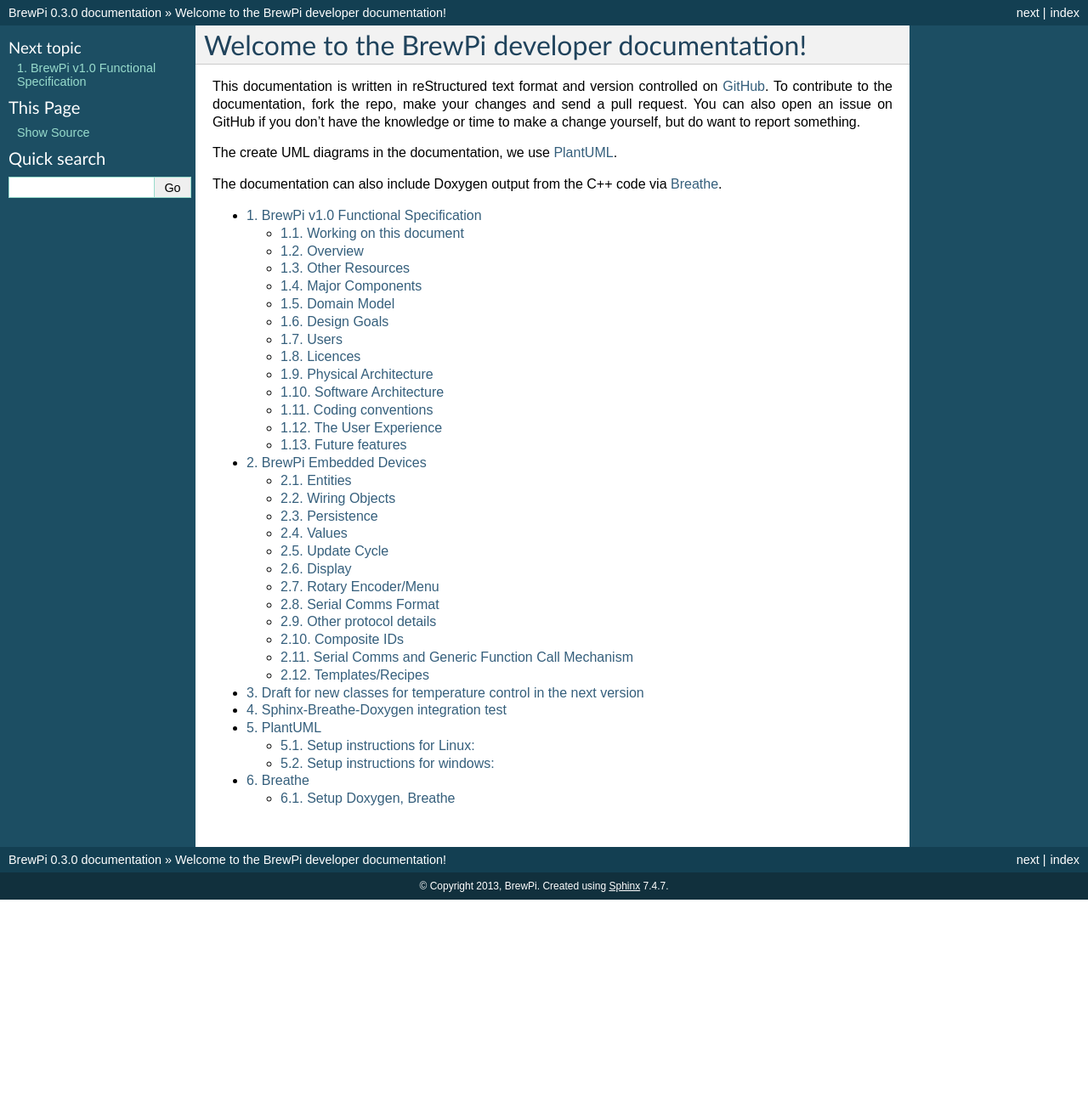
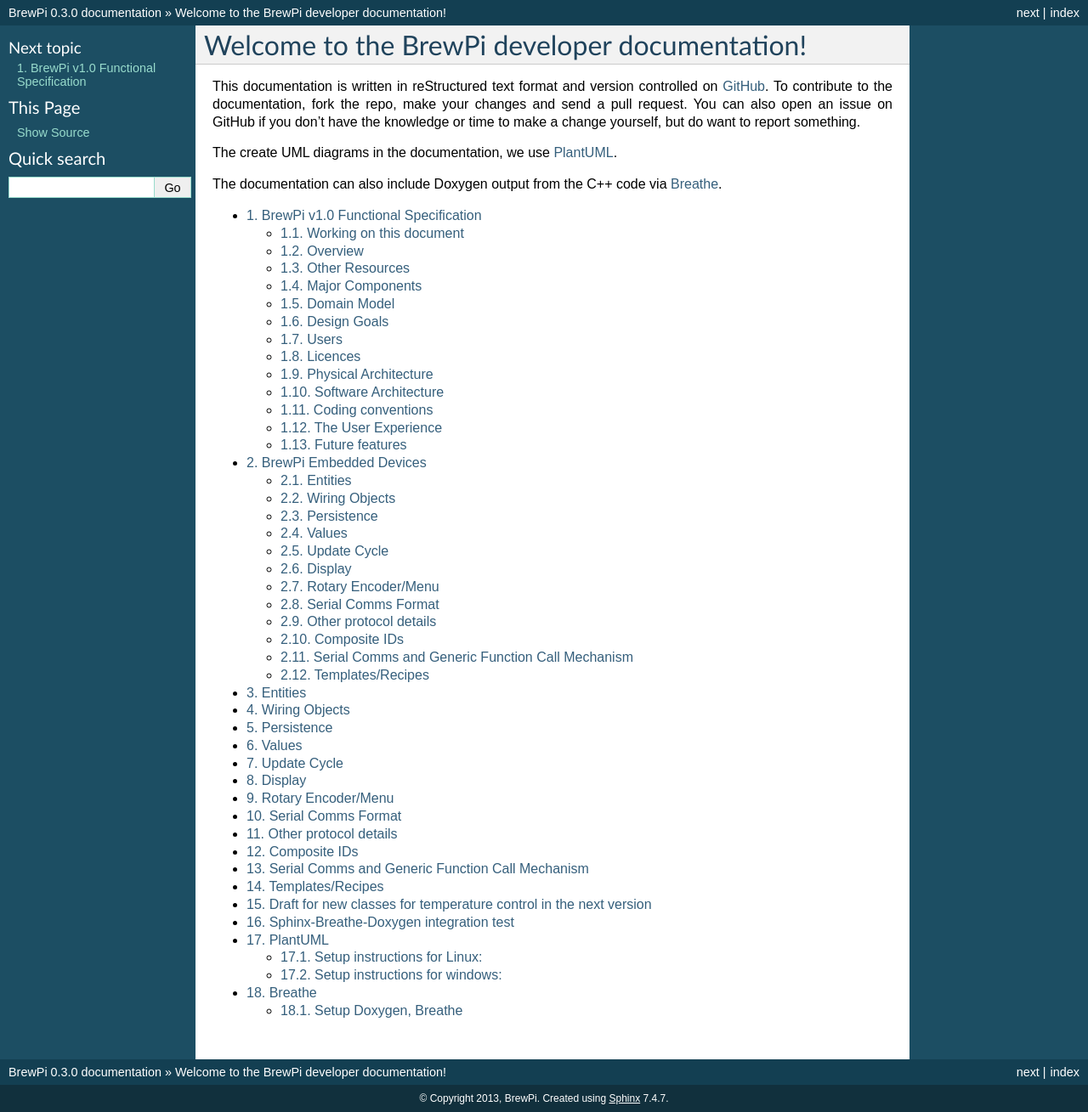
Before and after one commit to BrewPi/brewpi-developerdocs, a Sphinx documentation site: the page built from source/index.rst, in a window 1280 px wide. Shown: the whole page at 85% size. Built offline with Sphinx 7.4.7, drawn with Linux system fonts in a browser that asks for light colours; formulas are drawn with MathJax 3; before the commit the page ends 1059 px from its top, so only the background shows below that; some of the changed lines change nothing that is shown.

Commit message:
moved brewpi-bot into source

```diff
--- /dev/null
+++ b/source/brewpi-bot.rst
@@ -0,0 +1,227 @@
+Here's a sketch of the next major revision of the arduino, aka brewpi-bot.
+
+This is not intended to be a full spec, but a indication of thoughts and direction for further discussion.
+
+Some key goals of the controller:
+
+- flexible configuration of controller entities - sensors, actuators, controllers, etc..
+- flexible configuration of non-controller elements - input/output devices such as encoders, displays etc.
+- dynamic discovery of connected devices (I2C/Onewire)
+
+
+Entities
+--------
+An entity defines a building block in the controller - maybe we call it Controller Object, or simply object.  Examples
+are
+
+ * Hardware Sensors (Temp, switch)
+ * hardware actuators (digital pin on/off, digital pwm (fast), analog pin, onewire),
+ * functional actuators (predictive, pwm (slow), heat-cool-composite),
+ * functional temp sensors (filtering), controllers
+ * controllers (pid, on/off, thermo-model, etc..)
+
+This list isn't exhaustive - just to illustrate that there are many types of objects.
+
+A key goal of the SPI is to allow these objects to be instantiated, and configured, and for each object to be assigned
+an Id that is used to further identify it externally.
+
+Some objects are themselves values - e.g. temp sensors and actuators expose a default value that is the temperature or
+actuator setting. Objects may also contain values, for example, a temp sensor may expose values for adjusting calibration.
+More complex examples are many values reported by a controller or used for configuration of the controller.
+
+The external IDs are assigned by the arduino as each object is instantiated. These are top-level IDs, 1, 2, 3.. etc..
+In essence, there is a hidden top-level container to which objects are added to by default.
+If the object added it also itself a container, then it exposes it's contained entities via sub-ids, e.g. 2.1 references the first contained entity in object 2.
+
+At a high-level the protocol allows the client to specify which objects to instantiate, and returns the ID - in pseudo-code::
+
+    ts_id = create(type=temp_sensor, args=...)
+
+Which objects provide sub-objects is part of the documentation for that object type.
+
+Wiring Objects
+--------------
+
+To wire objects together to create relationships is done by passing the related object's id as a parameter, e.g.
+
+    pid_id= create(type=pid_controller, temp_sensor=ts_id, etc....)
+
+Note that I write this conceptually as a function call. In the serial comms protocol, it will be a separate send and
+asynchronous response. The response includes the assigned external ID for the created object, plus enough info from the
+original command so the caller can identify which request it belongs to.
+
+Persistence
+-----------
+As each object is created, the same command used to create it is stored in eeprom. This allows all objects to be re-instantiated
+when the controller powers up.
+
+
+Values
+------
+With a controller, values are a key element in the problem domain. Values represent set points, process values,
+manipulated values, configuration etc..
+
+Values may be readable/writable or both. Values are abstracted to provide independence from how the value is computed,
+and how the system reacts when that value is assigned.  Values are optionally readable,
+and writable. They're readable/writable state is dynamic and may change at runtime.  Values may change readable/writable
+state according to the state of other objects in the system. For example, currently, fridge SV changes from a writable value
+in fridge constant mode, to a read-only value in beer constant mode. Similarly, beer_sv changes from readable/writable
+in beer_constnat mode, to not readable nor writable (unused) in fridge constant mode.
+
+
+Update Cycle
+------------
+To preserve consistency values are refreshed/computed once per update cycle. Once a value has been first computed/updated
+during a given update cycle, subsequent requests to read the value during the same
+update cycle will return the same value.
+
+As an implementation detail, this is done using flags to indicate if a value has already been computed for this update
+cycle. Alternative schemes using timeouts are too fragile to be used here, since
+they will then be tied to knowledge of how long the update cycle is. Delays in the update cycle will cause the value to
+be recomputed, providing an inconsistent set of results. Ensuring all values are stable for the duration of the update
+cycle is a key tenet to ensuring consistency and repeatability.
+
+
+Display
+-------
+To avoid a hard-coded menu system, the display text is written as a template, which includes placeholders for values.
+
+For example, the current display could be written as::
+
+    Mode   %15r_mode_mdstr
+    Beer   %4r_beer_pv   %4r_beer_sv  %_tempunit
+    Fridge %4r_fridge_pv %4r_fridge_sv %_tempunit
+    %15l_state_statestr %7r_statetime_hms
+
+The conceptual format for a place holder is::
+
+    '%' - (distinguishes start of placeholder)
+    width  - number of chars to output on the lcd
+    alignment - l,r for left, right
+    value - an identifier for a readable value in the system
+    format - an identifier for a formatter to use to format the value
+
+Note that this is pseudo-code - the internal representation would most likely be more compact, e.g. using the MSB of a byte as an excape code
+or some similar scheme to efficiently encode the placeholders.
+
+The display checks values for changes and updates only those parts that have changed.
+
+With the use of a template (stored either in code, or fetched from eeprom) allows flexibility to configure the display according
+to the runtime application. This might be as trivial as changing "beer" to "wine" for a 2 stage controller in a winery, or reworking
+the display completely for a different application.
+
+Rotary Encoder/Menu
+-------------------
+The menu system can use the same display template to drive the menu.
+
+When the user hits the rotary encoder, the first template value that is a WritableValue (indicating that the value can be assigned)
+is found.  The portion of the display is then flashed (mode setting in the example above). Rotating the encoder
+calls increment/decrement on the associated value object to fetch next/previous values, and these are then formatted as per
+the display template.  As with the current menu code, a timeout is used to restore the value to the original.
+
+The key message here is that the menu can be driven also from the template, generically, without requiring the display to be hard-coded.
+
+After setting mode, pressing the encoder again jumps to the next writable value. For example after setting the mode to "beer constant",
+the controllers mark fridge_sv as non-writable, so the next writable value is beer_sv. After setting this value, pushing the encoder again
+jumps to the next value, but as there are no more writable values, the menu exits.
+
+
+Serial Comms Format
+-------------------
+The serial comms format will be a mixture of text and hex-encoded binary.
+
+The hex-encoded binary avoids parsing and allows the same data to be stored in memory, transmitted over serial, and
+persisted to eeprom. To assist with testing, the format will have quoted text as comments to allow text strings to be
+inserted free-form into the format, which are ignored by the controller.
+
+For example: to define a temp sensor, the format looks like::
+
+    <add>0A<id>00<OneWireTempSensor>01<address>28C80E9A0300009C\n
+
+Here `0A` is the (arbitrary) value for the add command. The syntax for the command expects the subsequent byte to denote
+which slot (the id) the object is stored in. When it's 00, the id is assigned by the arduino. When it's non-zero the
+device at the existing slot is replaced with the new one.
+
+The next byte defines the type of device to create. Each object type (class) has a unique type ID which is given here.
+In this case, 01 denotes a Onewire temp sensor.  The remainder of the line are parameters specific to the type of the
+device being configured. Here, the OneWire temp sensor takes an additional argument, the onewire address.
+
+On receiving the command, the controller does any validation needed, and instantiates the requested object. Once instantiated,
+the response is sent::
+
+    <added>0A<code>00<id>22
+
+This indicates that that the add command returned a zero (no-error) status code and the id of the created temp sensor
+is 0x22.
+
+Other protocol details
+----------------------
+The newline after each complete command is mandatory and serves to separate commands. This allows variable length commands to be supported.
+The alternative is to include a byte count as part of the initial command definition - I feel the terminator character is more straightforward and
+enhances readability.
+
+To ensure each response can be easily paired with each request, each request includes a unique command ID that is defined
+by the client. When the arduino sends a response, it includes the unique command ID provided by the client.
+
+The arduino may also output <annotated> hex bytes in DEBUG mode, or in production builds, if space permits.
+If there is insufficient space in the arduino for the annotated protocol, then it is annotated by the python arduino
+handler. The text in angled brackets is optional and is there simply to make reading the format simpler. It's optionally generated
+by clients. (And optionally verified by the arduino in DEBUG mode.)
+
+Composite IDs
+-------------
+Global IDs are simple values, e.g. ``0x10``. To allow IDs to also reference objects contained within a container we need
+composite IDs. E.g. 0x1001 refers to the object at location 0x01 in object (container) 0x10.
+
+For the serial protocol, these composite IDs need to be encoded. Because the IDs are no longer fixed length, the parser
+needs to know how long they are. A simple scheme is to set the MSB to 1 if the ID has another byte following. So 0x1001
+would be encoded as 0x9001.  (An Alternative scheme would be to prefix each ID with the number of bytes, essentially making them
+array parameters - this is also workable.)
+
+Serial Comms and Generic Function Call Mechanism
+------------------------------------------------
+In essence, the serial comms is a generic function call mechanism, using the same encode/decode logic for all functions
+offered by the arduino. This will dramatically reduce the size of encode-decode logic used, so there is more room for
+useful functionality.
+
+There is a global function table that defines the function's external ID (e.g 0x0A for Add Object) and the function argument
+types and return value. This is used to (optionally) verify the arguments passed in, and guides the decode process. Recall
+that each object type that can be externally instantiated has an associated typeID so these can also be part of function
+call arguments and results - all entities are referenced by their ID.
+
+Some examples of the functions supported:
+
+ - add object - constructs a new object and returns its external ID (or returns an error code if this is not possible.)
+ - read values - reads a number of values (each referenced via their ID) and returns each value. (the result includes status
+    flags for invalid IDs and values that cannot be read.)
+ - write values - write a number of values in one hit
+ - reset values?? (I would prefer the default values being exposed so a  reset is simply writing the defaults.)
+ - read default value - fetches the default value for a given value object.
+
+The read values/write values replace much of the existing functionality
+ - t - list SV/PV temperatures and state - read values from temp sensors (either the base hardware sensor, or the filtered sensor, both
+    are available). State is fetched by reading the values of actuators.
+ - j - update settings - write values
+ - l - read display - now read "buffer" value on a display object.
+ - A/a - enable/disable alarm - write value to alarm actuator
+ - C/S - reset constants/settings - write values to defaults (either defaults stored in script, or fetched from arduino)
+ - c/s - read constants/settings - read values
+ - n   - print version string - we may keep this as is, or create a special value for the version.
+
+
+ Commands replaced by top-level functions
+  - E   - initalize eeprom.
+  - h{} - list detected hardware. This can either be a new top-level function, or a special value container
+    can be instantiated (by the script) whose job is to provide details of the hardware detected.
+  - d{} - list configured devices (from eeprom.) This is a new top-level function that outputs the device recipe stored in eeprom.
+ -  U{} - define a device - replaced by the general Add object function.
+
+
+Templates/Recipes
+-----------------
+Rather than having to repeat commands to define many objects to build (say) a 2-stage temp controller over and over for each
+instance of the controller required (e.g. each fridge), it would be nice to create recipes containing many objects.
+These define input and outputs to the whole recipe and hide the internal objects used and complexity of the wiring.
+This reuse may save eeprom space.
+
+It's not clear yet if these recipes should exist on the arduino or externally.
--- a/source/index.rst
+++ b/source/index.rst
@@ -15,6 +15,7 @@
 
     brewpi-v1-spec
     brewpi-embedded
+    brewpi-bot
     new-classes-draft
     doxygentest
     plantuml
```
